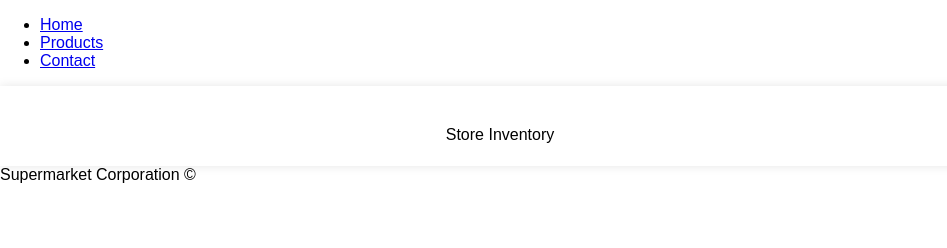
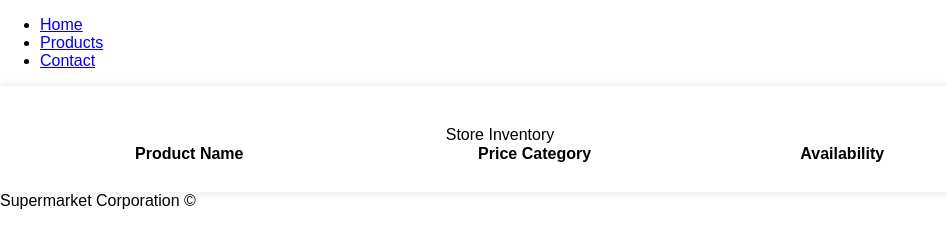
Before and after one commit to noawil1379/SDC260, a plain HTML site: page storefront.html in a window 1280 px wide. Shown: the part 58-306 px from the top of the page, without its empty margins (0-947 px from the left). Drawn offline with Linux system fonts and the light colour scheme.

Commit message:
Update storefront.html

```diff
--- a/storefront.html
+++ b/storefront.html
@@ -17,9 +17,40 @@
   <section>
     <table>
       <caption>Store Inventory</caption>
+      <colgroup>
+        <col id="firstCol" />
+        <col class="proCol" span="5" />
+      </colgroup>
+      <thead>
       <tr>
-        <th></th>
+        <th>Product Name</th>
+        <th>Price Category</th>
+        <th>Availability</th>
       </tr>
+      </thead>
+      <tbody>
+        <tr>
+           <th></th>
+          <td colspan="></td>
+        </tr>
+        <tr>
+          <th></th>
+          <td></td>
+        </tr>
+        <tr>
+          <th></th>
+          <td></td>
+        </tr>
+        <tr>
+          <th></th>
+          <td></td>
+        </tr>
+      </tbody>
+      <tfoot>
+        <tr>
+          <td></td>
+        </tr>
+      </tfoot>
     </table>
   </section>
 </main>
```
